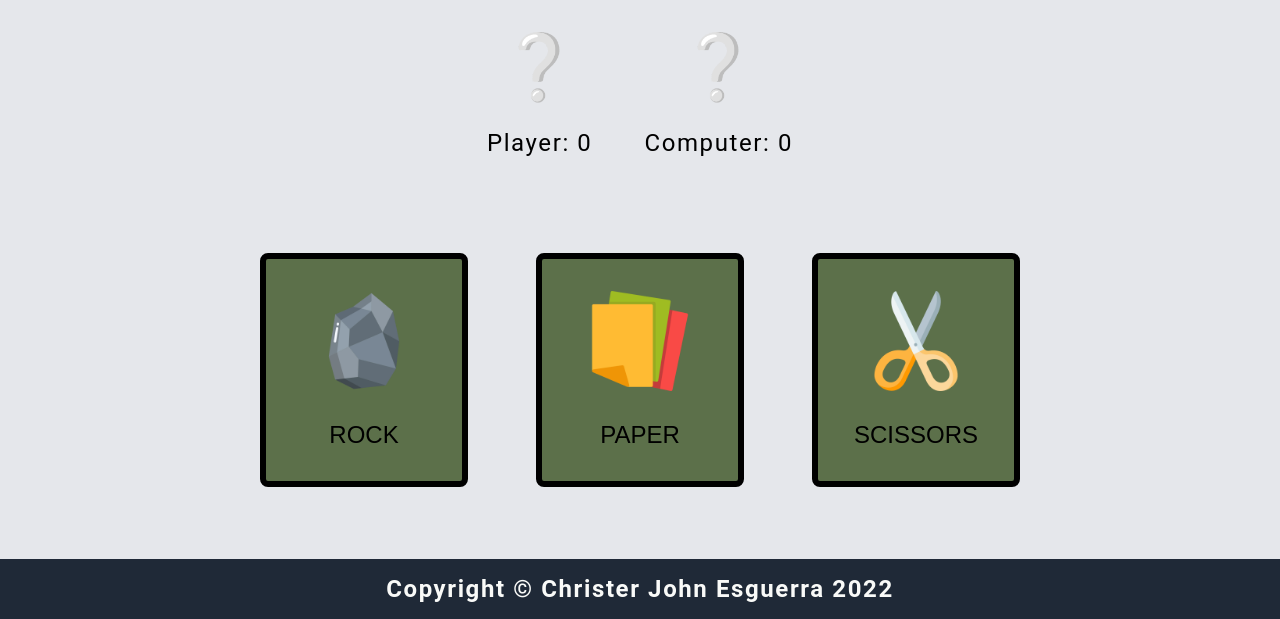
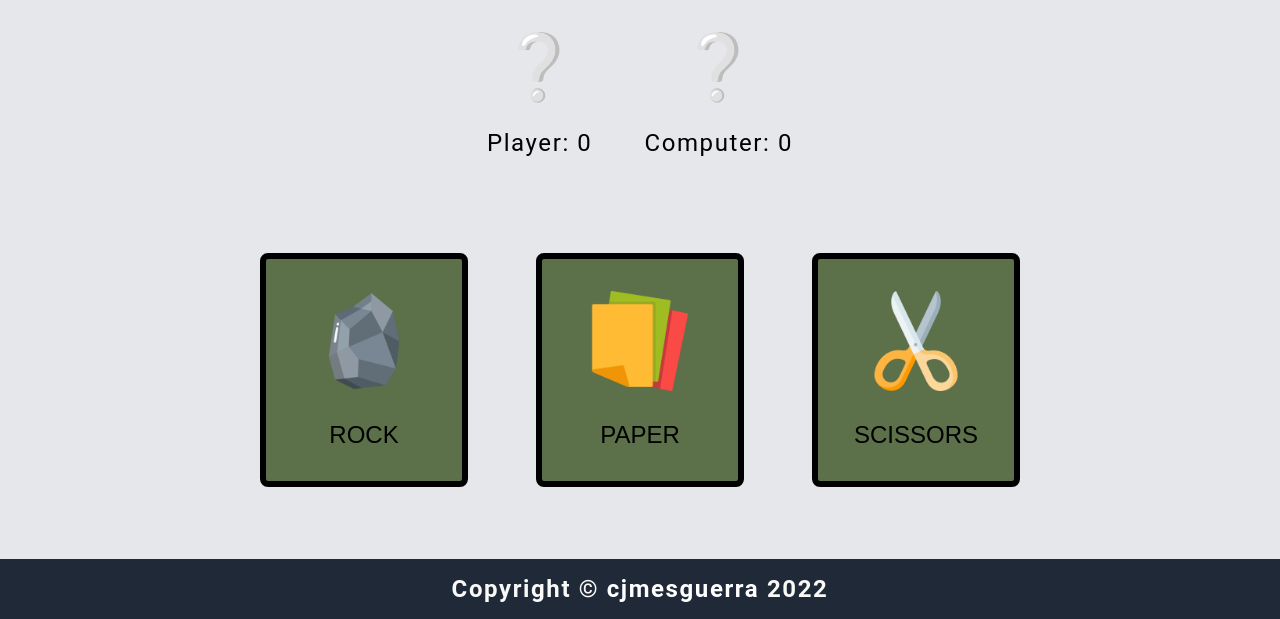
Before and after one commit to cjmesguerra/rock-paper-scissors, a plain HTML site: page index.html in a window 1280 px wide. Shown: the part 349-968 px from the top of the page. Drawn offline with Linux system fonts and the light colour scheme.

Commit message:
Add link to github profile on footer, put comments on overlay use

```diff
--- a/index.html
+++ b/index.html
@@ -53,10 +53,11 @@
         <button class="modal-btn"> Play Again </button>
     </div>
 
-    <div class="overlay"></div>
+    <!-- Allows player to exit modal screen when it is clicked outside the box-->
+   <div class="overlay"></div>
 
     <div class="footer">
-        <h1>Copyright © Christer John Esguerra 2022</h1>
+        <h1>Copyright © <a href="https://github.com/cjmesguerra/rock-paper-scissors">cjmesguerra</a> 2022</h1>
     </div>
 </body>
 </html>
--- a/style.css
+++ b/style.css
@@ -18,6 +18,15 @@ body {
     color: #f9faf8;
 }
 
+a {
+    text-decoration: none;
+    color: white;
+}
+
+a:hover {
+    text-decoration: underline;
+}
+/* Game Status and Scoreboard */
 .scoreboard {
     text-align: center;
     background-color: #e5e7eb;
@@ -40,6 +49,8 @@ img {
     height: 100px;
     margin-bottom: 24px;
 }
+
+/* R-S-P Choices */
 
 .choices {
     display: flex;
```
